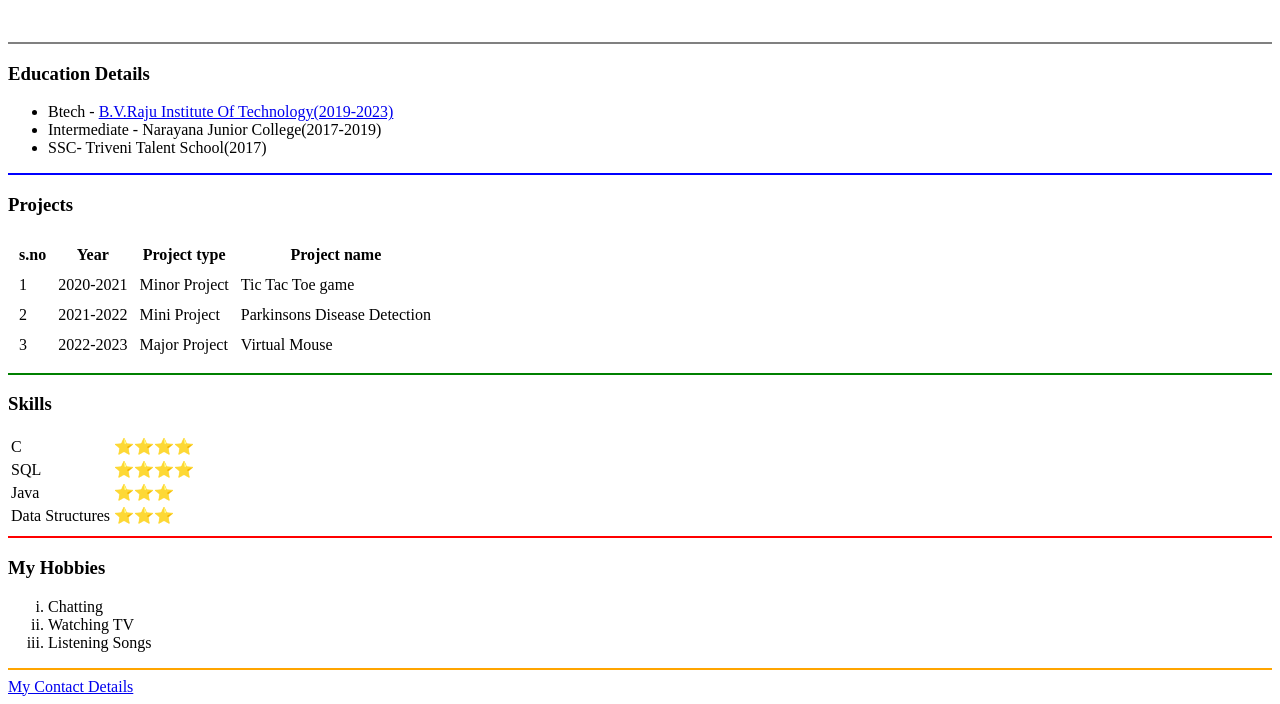
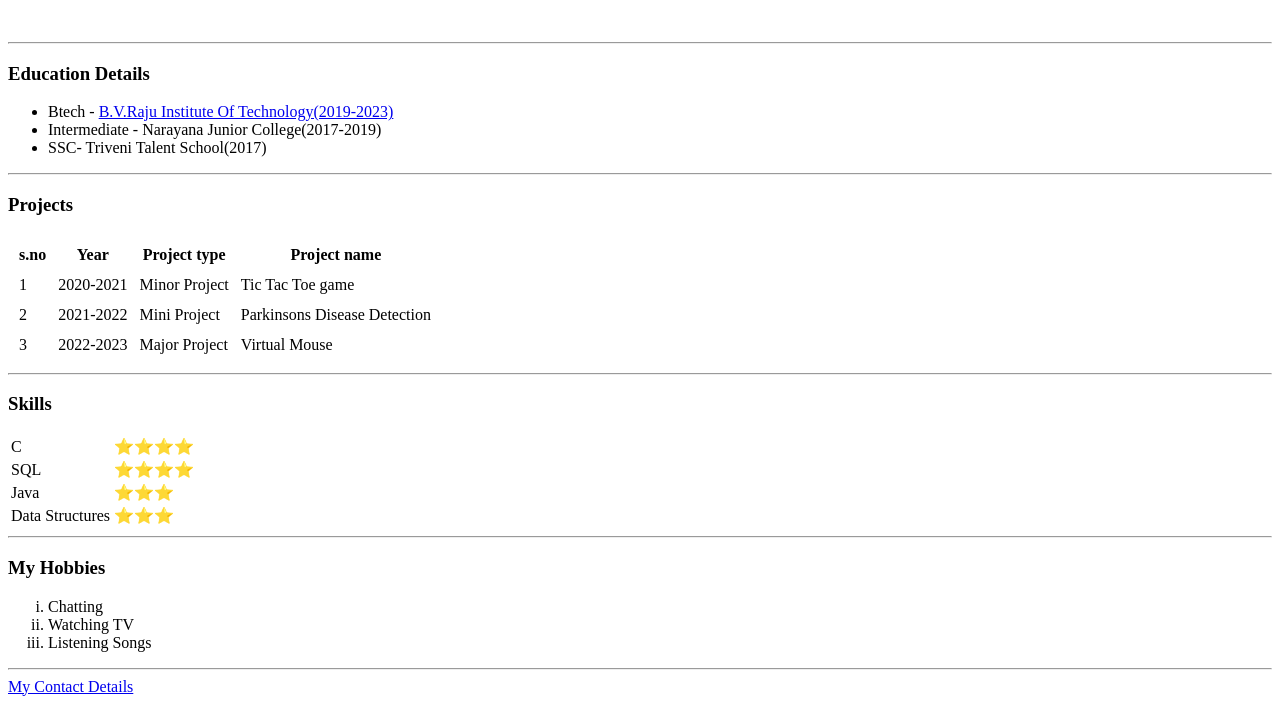
Before and after one commit to Pravalika13/CV, a plain HTML site: page index.html in a window 1280 px wide. Shown: the part 198-902 px from the top of the page. Drawn offline with Linux system fonts and the light colour scheme.

Commit message:
Update index.html

```diff
--- a/index.html
+++ b/index.html
@@ -1,9 +1,9 @@
-
 <!DOCTYPE html>
 <html lang="en">
 <head>
   <meta charset="UTF-8">
   <title>❤️Pravalika's website❤️</title>
+  <link rel="stylesheet" href="css/styles.css">
 </head>
 <body>
   <table cellspacing="20">
@@ -17,14 +17,14 @@
         </p></td>
     </tr>
   </table>
-  <hr size="2" noshade>
+  <hr>
   <h3>Education Details</h3>
   <ul>
       <li>Btech - <a href="https://images.shiksha.com/mediadata/images/1595847071phpx14ffN.jpeg">B.V.Raju Institute Of Technology(2019-2023)</a></li>
       <li>Intermediate - Narayana Junior College(2017-2019)</li>
       <li>SSC- Triveni Talent School(2017)</li>
   </ul>
-  <hr size="2" noshade color="blue">
+  <hr>
   <h3>Projects</h3>
   <table cellspacing="10">
     <thead>
@@ -56,7 +56,7 @@
       </tr>
     </tbody>
   </table>
-  <hr size="2" noshade color="green">
+  <hr>
   <h3>Skills</h3>
   <table cell spacing="10">
       <tr>
@@ -76,14 +76,14 @@
             <td>⭐⭐⭐</td>
       </tr>
   </table>
-   <hr size="2" noshade color="red">
+   <hr>
   <h3>My Hobbies</h3>
     <ol type="i">
         <li>Chatting</li>
         <li>Watching TV</li>
         <li>Listening Songs</li>
     </ol>
-   <hr size="2" noshade color="orange">
+   <hr>
     <a href="contact.html">My Contact Details</a>
 
 </body>
```
